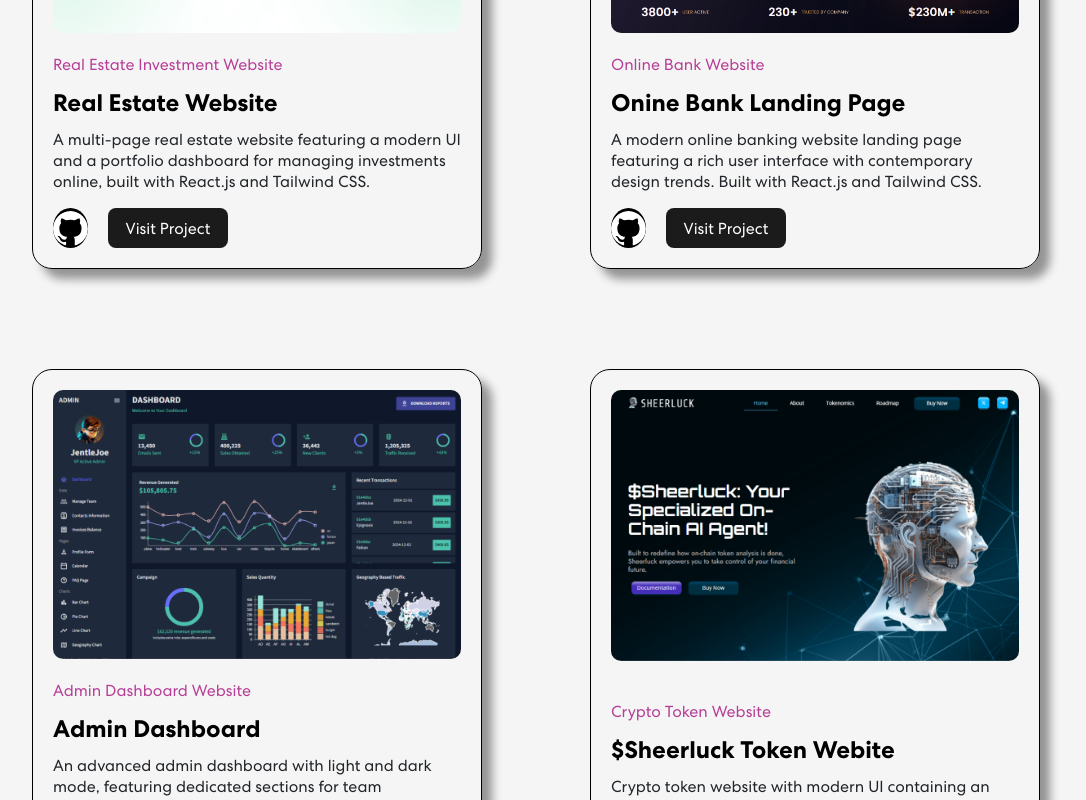
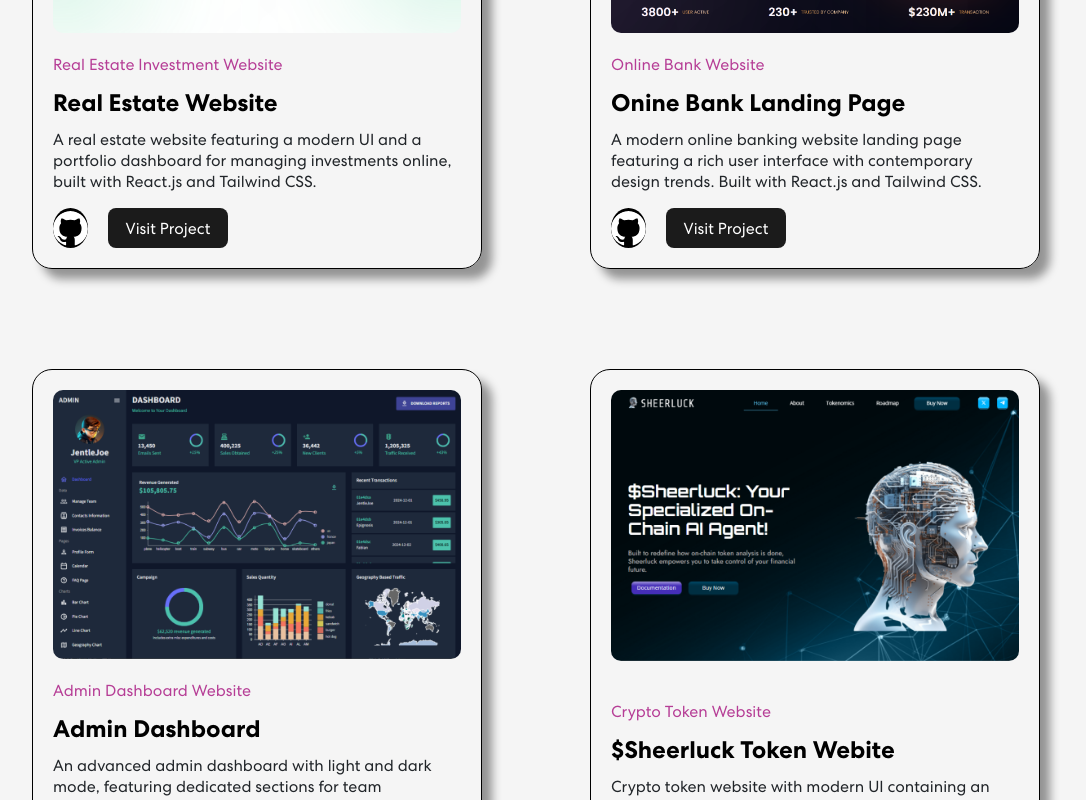
Before and after one commit to JentleJoe/my_portfolio, a React (Create React App) app: page / in a window 1280 px wide. Shown: the part 1920-2720 px from the top of the page, without its empty margins (104-1190 px from the left). Built offline with nearby package versions, Linux system fonts and the light colour scheme.

Commit message:
updated projects description

```diff
--- a/src/components/Projects.js
+++ b/src/components/Projects.js
@@ -22,7 +22,7 @@
             url: 'https://buzzhomes.vercel.app',
             githubLink: 'https://github.com/JentleJoe/',
             target: '_blank',
-            text: `A multi-page real estate website featuring a modern UI and a portfolio dashboard for managing investments online, built with React.js and Tailwind CSS.`
+            text: `A real estate website featuring a modern UI and a portfolio dashboard for managing investments online, built with React.js and Tailwind CSS.`
         },
         {
             image: joebank,
@@ -61,7 +61,7 @@
             url: 'https://vwakpor.vercel.app',
             githubLink: 'https://github.com/jentlejoe',
             target: '',
-            text: `A professional multi-page brand identity website with a blog section and a
+            text: `A professional brand identity website with a blog section and a
             dedicated bookings page, built using React.js and Tailwind CSS.`
         },
         {
```
